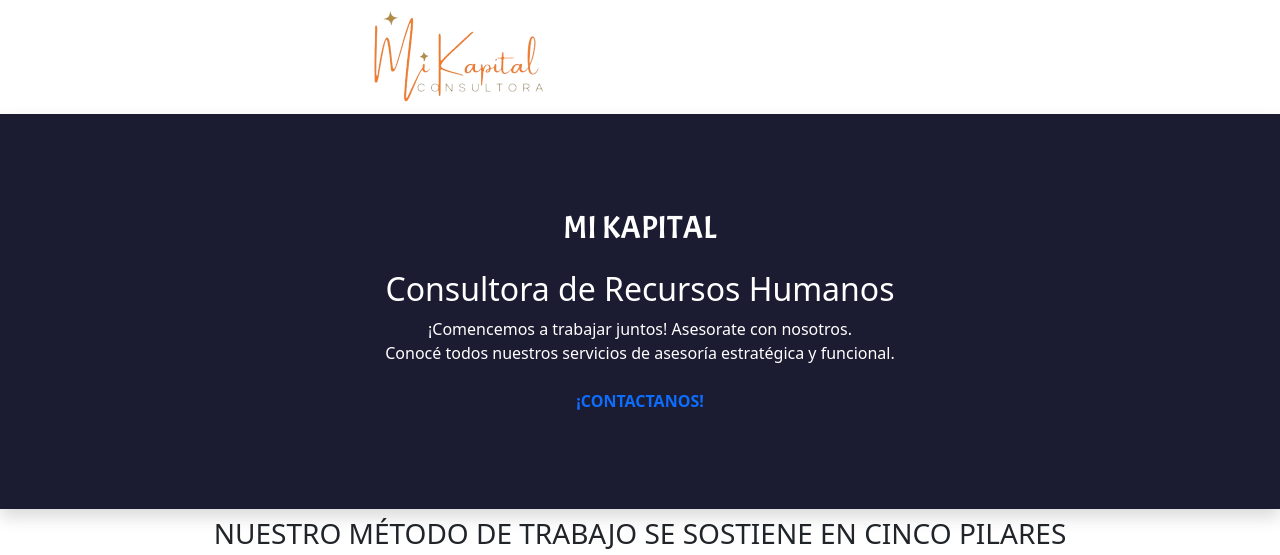
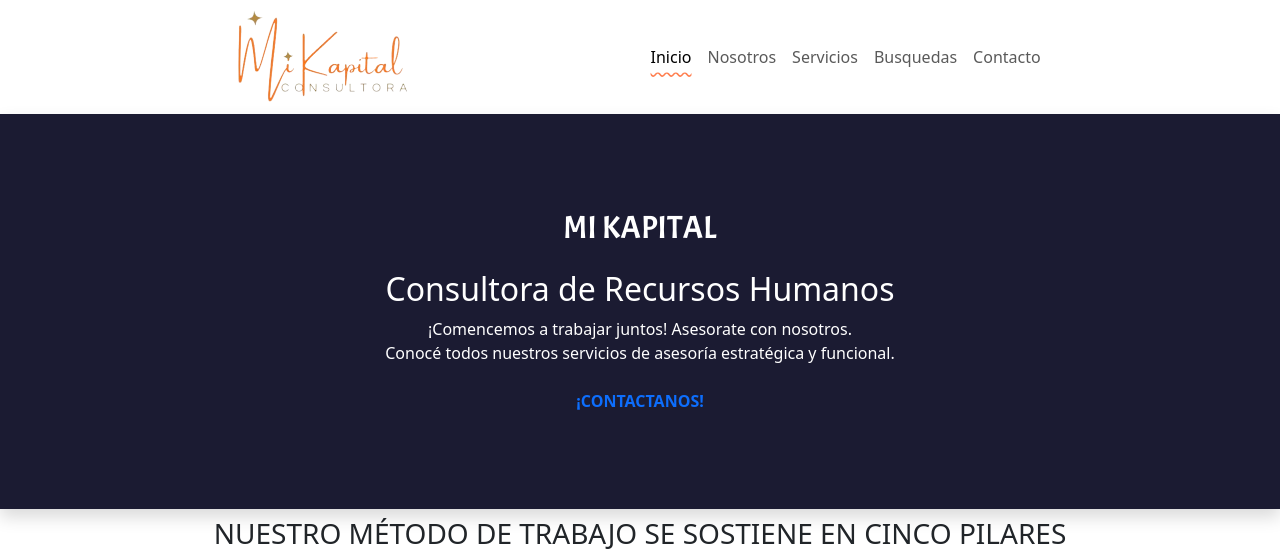
Before and after one commit to karengi4/JS-entregaFinal, a website: page index.html in a window 1280 px wide. Shown: the top 555 px of the page. Drawn offline with nearby package versions, Linux system fonts and the light colour scheme.

Commit message:
Ultimos detalles para entrega final

```diff
--- a/index.html
+++ b/index.html
@@ -23,24 +23,36 @@
     <link rel="preconnect" href="https://fonts.googleapis.com">
     <link rel="preconnect" href="https://fonts.gstatic.com" crossorigin>
     <link href="https://fonts.googleapis.com/css2?family=Acme&family=Quicksand:wght@500&family=Share+Tech+Mono&display=swap" rel="stylesheet">
-
-    <script defer src="./js/menu.js"></script>
   </head>
 
   <body>
     <!-- Barra de navegacion -->
     <header>
       <nav class="navbar navbar-expand-md navbar-light p-1">
-        <div class="container-fluid justify-content-between">
-          <button class="navbar-toggler" type="button">
+        <div class="container-fluid justify-content-beetween">
+          <button class="navbar-toggler" type="button" data-bs-toggle="collapse" data-bs-target="#navbar-toggler" aria-controls="navbarTogglerDemo01" aria-expanded="false" aria-label="Toggle navigation">
             <span class="navbar-toggler-icon"></span>
           </button>
-          <div class="collapse navbar-collapse justify-content-evenly">
+          <div class="collapse navbar-collapse justify-content-evenly" id="navbar-toggler">
             <a class="navbar-brand" href="./index.html">
               <img src="./assets/images/footer.png" alt="Logo de la consultora">
             </a>
             <ul class="navbar-nav d-flex justify-content-center align-items-center">
-              <!-- menú con JavaScript -->
+              <li class="nav-item">
+                <a class="nav-link active" aria-current="page" href="index.html">Inicio</a>
+              </li>
+              <li class="nav-item">
+                <a class="nav-link" href="./pages/nosotros.html">Nosotros</a>
+              </li>
+              <li class="nav-item">
+                <a class="nav-link" href="./pages/servicios.html">Servicios</a>
+              </li>
+              <li class="nav-item">
+                <a class="nav-link" href="./pages/busquedas.html">Busquedas</a>
+              </li>
+              <li class="nav-item">
+                <a class="nav-link" href="./pages/contacto.html">Contacto</a>
+              </li>
             </ul>
           </div>
         </div>
```
